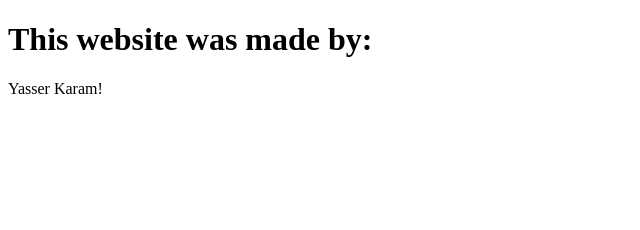
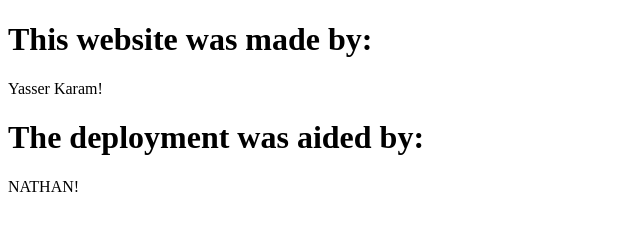
Before and after one commit to karamy98/MySpideyWeb-Lab1, a website: page views/about.html in a window 1280 px wide. Shown: the whole page, without its empty margins (0-640 px from the left). Drawn offline with Linux system fonts and the light colour scheme.

Commit message:
Updated the about.html

```diff
--- a/views/about.html
+++ b/views/about.html
@@ -9,5 +9,9 @@
         <p>
             Yasser Karam!
         </p>
+        <h1>The deployment was aided by:</h1>
+        <p>
+            NATHAN!
+        </p>
     </body>
 </html>
```
